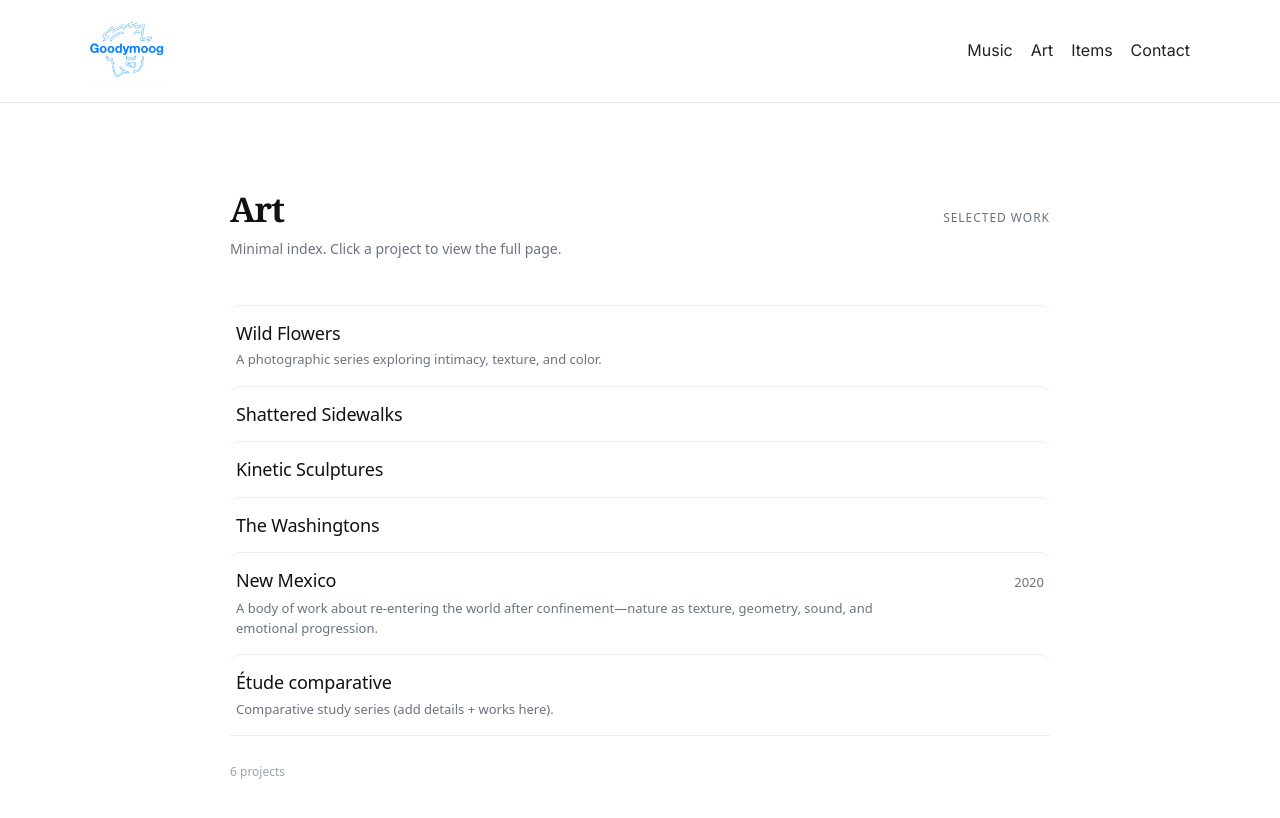
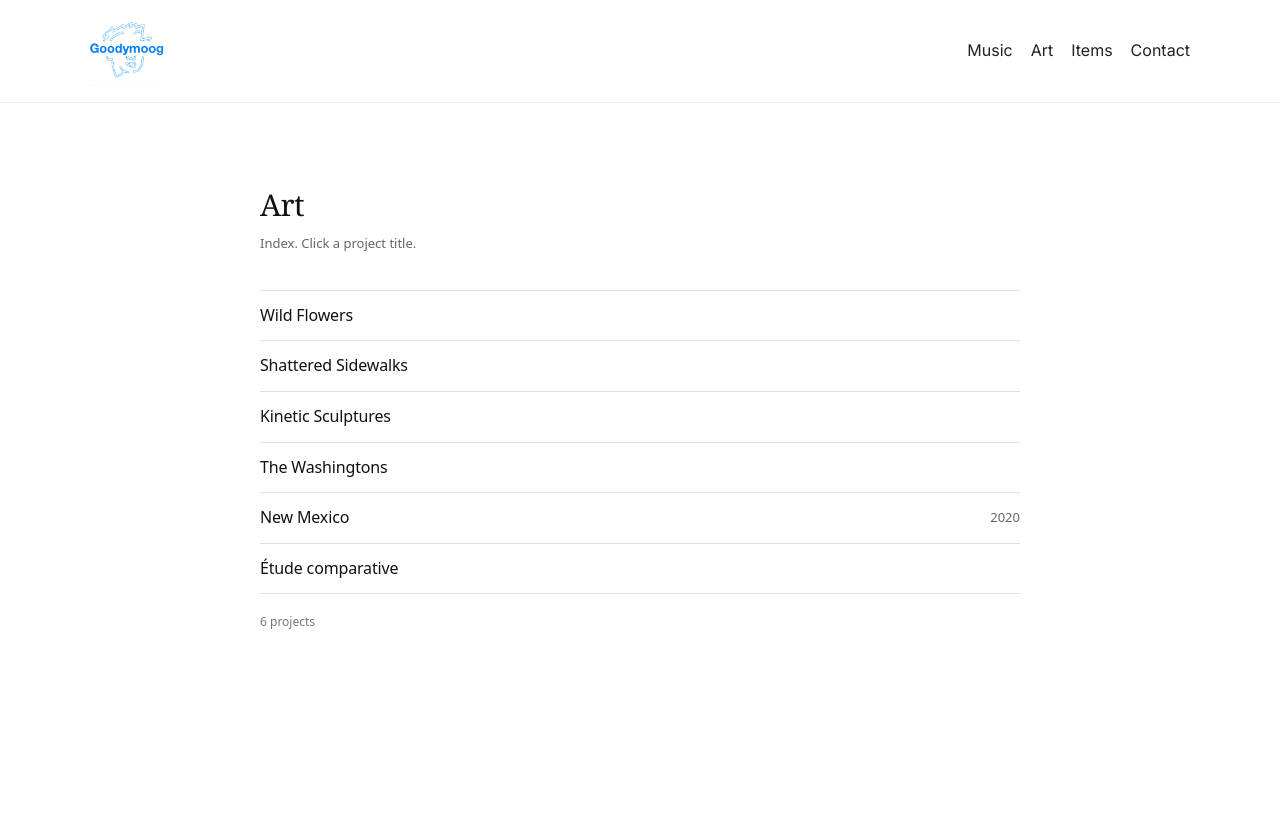
Before and after one commit to goodymoog/goodymoog-next, a Next.js app: page /art in a window 1280 px wide. Shown: the top 818 px of the page. Built offline with nearby package versions, Linux system fonts and the light colour scheme.

Commit message:
Art Page

```diff
--- a/app/art/page.tsx
+++ b/app/art/page.tsx
@@ -1,5 +1,3 @@
-"use client";
-
 import Link from "next/link";
 import { ART } from "../../lib/art";
 
@@ -7,156 +5,106 @@ type ArtProject = {
   slug: string;
   title: string;
   year?: string | number;
-  description?: string;
 };
 
 export default function ArtIndexPage() {
+  const projects = ART as ArtProject[];
+
   return (
     <main
       style={{
         background: "#fff",
         color: "#111",
         minHeight: "100vh",
-        padding: "88px 24px",
+        padding: "84px 24px",
         fontFamily:
           "ui-sans-serif, system-ui, -apple-system, Segoe UI, Roboto, Helvetica, Arial, 'Apple Color Emoji', 'Segoe UI Emoji'",
       }}
     >
-      <div style={{ maxWidth: 820, margin: "0 auto" }}>
-        {/* Top header */}
-        <header style={{ marginBottom: 44 }}>
+      <div style={{ maxWidth: 760, margin: "0 auto" }}>
+        <header style={{ marginBottom: 36 }}>
+          <h1
+            style={{
+              fontSize: 30,
+              fontWeight: 500,
+              letterSpacing: "-0.02em",
+              margin: 0,
+              lineHeight: 1.2,
+            }}
+          >
+            Art
+          </h1>
+
           <div
             style={{
-              display: "flex",
-              alignItems: "baseline",
-              justifyContent: "space-between",
-              gap: 16,
-              flexWrap: "wrap",
+              marginTop: 10,
+              fontSize: 13,
+              color: "#666",
+              lineHeight: 1.6,
+              maxWidth: 560,
             }}
           >
-            <h1
-              style={{
-                fontSize: 34,
-                fontWeight: 650,
-                letterSpacing: "-0.03em",
-                margin: 0,
-                lineHeight: 1.1,
-              }}
-            >
-              Art
-            </h1>
-
-            <span
-              style={{
-                fontSize: 12,
-                color: "#6b7280",
-                letterSpacing: "0.08em",
-                textTransform: "uppercase",
-              }}
-            >
-              Selected work
-            </span>
+            Index. Click a project title.
           </div>
-
-          <p
-            style={{
-              margin: "10px 0 0",
-              color: "#6b7280",
-              fontSize: 14,
-              lineHeight: 1.6,
-              maxWidth: 620,
-            }}
-          >
-            Minimal index. Click a project to view the full page.
-          </p>
         </header>
 
-        {/* List */}
-        <ul style={{ listStyle: "none", padding: 0, margin: 0 }}>
-          {(ART as ArtProject[]).map((project) => (
-            <li key={project.slug} style={{ margin: 0 }}>
-              <Link
-                href={`/art/${project.slug}`}
+        <div style={{ borderTop: "1px solid rgba(0,0,0,0.12)" }}>
+          <ul style={{ listStyle: "none", padding: 0, margin: 0 }}>
+            {projects.map((p) => (
+              <li
+                key={p.slug}
                 style={{
-                  display: "block",
-                  textDecoration: "none",
-                  color: "inherit",
-                  padding: "16px 6px",
-                  borderTop: "1px solid rgba(17, 17, 17, 0.08)",
-                  transition: "background 120ms ease, transform 120ms ease",
-                  borderRadius: 10,
-                  outline: "none",
-                }}
-                onMouseEnter={(e) => {
-                  e.currentTarget.style.background = "rgba(17, 17, 17, 0.03)";
-                }}
-                onMouseLeave={(e) => {
-                  e.currentTarget.style.background = "transparent";
-                }}
-                onFocus={(e) => {
-                  e.currentTarget.style.boxShadow =
-                    "0 0 0 3px rgba(59, 130, 246, 0.25)";
-                }}
-                onBlur={(e) => {
-                  e.currentTarget.style.boxShadow = "none";
+                  borderBottom: "1px solid rgba(0,0,0,0.12)",
                 }}
               >
-                <div
+                <Link
+                  href={`/art/${p.slug}`}
                   style={{
                     display: "flex",
-                    alignItems: "baseline",
                     justifyContent: "space-between",
-                    gap: 14,
+                    gap: 16,
+                    padding: "14px 0",
+                    textDecoration: "none",
+                    color: "inherit",
                   }}
                 >
-                  <div
+                  <span
                     style={{
-                      fontSize: 18,
-                      fontWeight: 520,
+                      fontSize: 16,
+                      fontWeight: 400,
                       letterSpacing: "-0.01em",
-                      lineHeight: 1.25,
+                      lineHeight: 1.35,
                     }}
                   >
-                    {project.title}
-                  </div>
+                    {p.title}
+                  </span>
 
-                  {project.year ? (
-                    <div
+                  {p.year ? (
+                    <span
                       style={{
                         fontSize: 13,
-                        color: "#6b7280",
+                        color: "#666",
                         whiteSpace: "nowrap",
                       }}
                     >
-                      {project.year}
-                    </div>
-                  ) : null}
-                </div>
+                      {p.year}
+                    </span>
+                  ) : (
+                    <span />
+                  )}
+                </Link>
+              </li>
+            ))}
+          </ul>
+        </div>
 
-                {project.description ? (
-                  <div
-                    style={{
-                      marginTop: 6,
-                      fontSize: 13,
-                      color: "#6b7280",
-                      lineHeight: 1.5,
-                      maxWidth: 680,
-                    }}
-                  >
-                    {project.description}
-                  </div>
-                ) : null}
-              </Link>
-            </li>
-          ))}
+        <style>{`
+          a:hover span:first-child { text-decoration: underline; }
+          a:focus-visible { outline: 2px solid rgba(0,0,0,0.45); outline-offset: 4px; }
+        `}</style>
 
-          {/* bottom divider */}
-          <li style={{ borderTop: "1px solid rgba(17, 17, 17, 0.08)" }} />
-        </ul>
-
-        {/* Footer */}
-        <footer style={{ marginTop: 26, color: "#9ca3af", fontSize: 12 }}>
-          {Array.isArray(ART) ? ART.length : 0} projects
+        <footer style={{ marginTop: 18, fontSize: 12, color: "#777" }}>
+          {projects.length} projects
         </footer>
       </div>
     </main>
```
